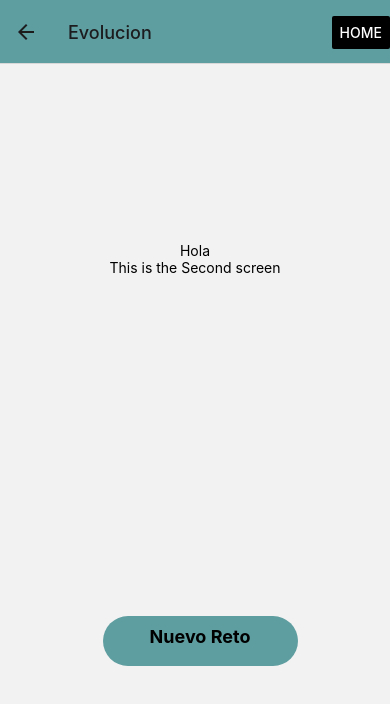
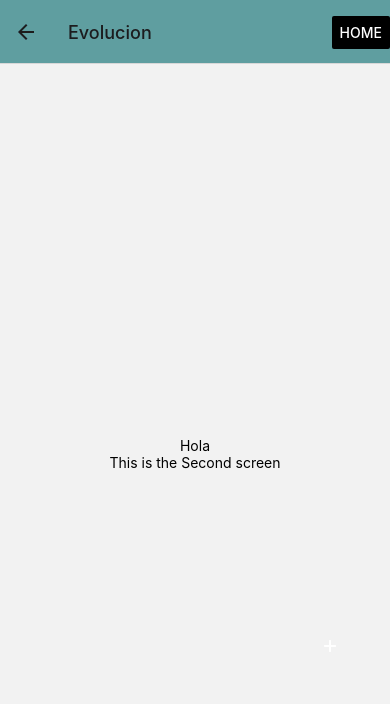
Before and after one commit to mayerga/react-native-navigation-producto2, a React Native app in the folder producto2-react-navigation/: screen /Evolucion in a window 390 px wide. Shown: the top 704 px of the page. Built offline with nearby package versions, Linux system fonts and the light colour scheme.

Commit message:
Botón terminado

```diff
--- a/producto2-react-navigation/screens/Evolucion.js
+++ b/producto2-react-navigation/screens/Evolucion.js
@@ -1,6 +1,8 @@
 import React from 'react';
-import {View, Text, SafeAreaView, Button, TouchableOpacity, StyleSheet} from 'react-native';
+import {View, Text, SafeAreaView, Button, TouchableOpacity, StyleSheet, Dimensions} from 'react-native';
 import { useNavigation } from '@react-navigation/native';
+
+const screenHeight= Dimensions.get("screen").height;
 
 const Evolucion = () => {
 
@@ -14,11 +16,12 @@ const Evolucion = () => {
                 </View>
                 <Text>This is the Second screen</Text>
 
-                <TouchableOpacity style={styles.bottomItem}>
-                    <View style={styles.bottomItemInner}>
-                        <Text style={styles.textoBoxes}>Nuevo Reto</Text>
-                    </View>
-                </TouchableOpacity>
+                {/* Botón para agregar tarea */}
+                <View style={styles.addButtonLocator}>
+                    <TouchableOpacity style = {styles.addButton}>
+                        <Text style={styles.addButtonText}>+</Text>
+                    </TouchableOpacity>
+                </View>
 
             </View>
 
@@ -27,41 +30,29 @@ const Evolucion = () => {
 }
 
 const styles = StyleSheet.create({
-    bottomItem: {
-        width: '50%',
-        height: '50%',
-        padding: 5,
+    addButton: {
+        alignItems: 'center',
+        backgroundColor: 950,
+        borderRadius: 30,
+        height: 60,
+        justifyContent: 'center',
+        width: 60,
     },
-    bottomItemInner: {
-        // flex: 1,
-        // backgroundColor: 'cadetblue',
-        borderRadius: 30,
-        // position: 'absolute',
-        // bottom:0,
-        // justifyContent: 'center',
-        // alignItems: 'center',
-        // justifyContent: 'flex-end',
-        // marginBottom: 36
-        width: '100%',
-        height: 50,
-        backgroundColor: 'cadetblue',
-        justifyContent: 'center',
-        alignItems: 'center',
-        position: 'absolute', //Here is the trick
-        bottom: 0, //Here is the trick
+    addButtonLocator: {
+        position: 'absolute',
+        right: 30,
+        top: 550,
     },
-    textoBoxes:{
-        flex: 1,
-        padding: 10,
-        textAlign: 'center',
-        fontWeight: 'bold',
-        fontSize: 18
+    addButtonText:{
+        color: 'white',
+        fontSize: 25,
+
     },
     containerMain: {
         flex: 1,
         alignItems: 'center',
         justifyContent: 'center',
-      }
+    }
 })
 
 export default Evolucion;
```
